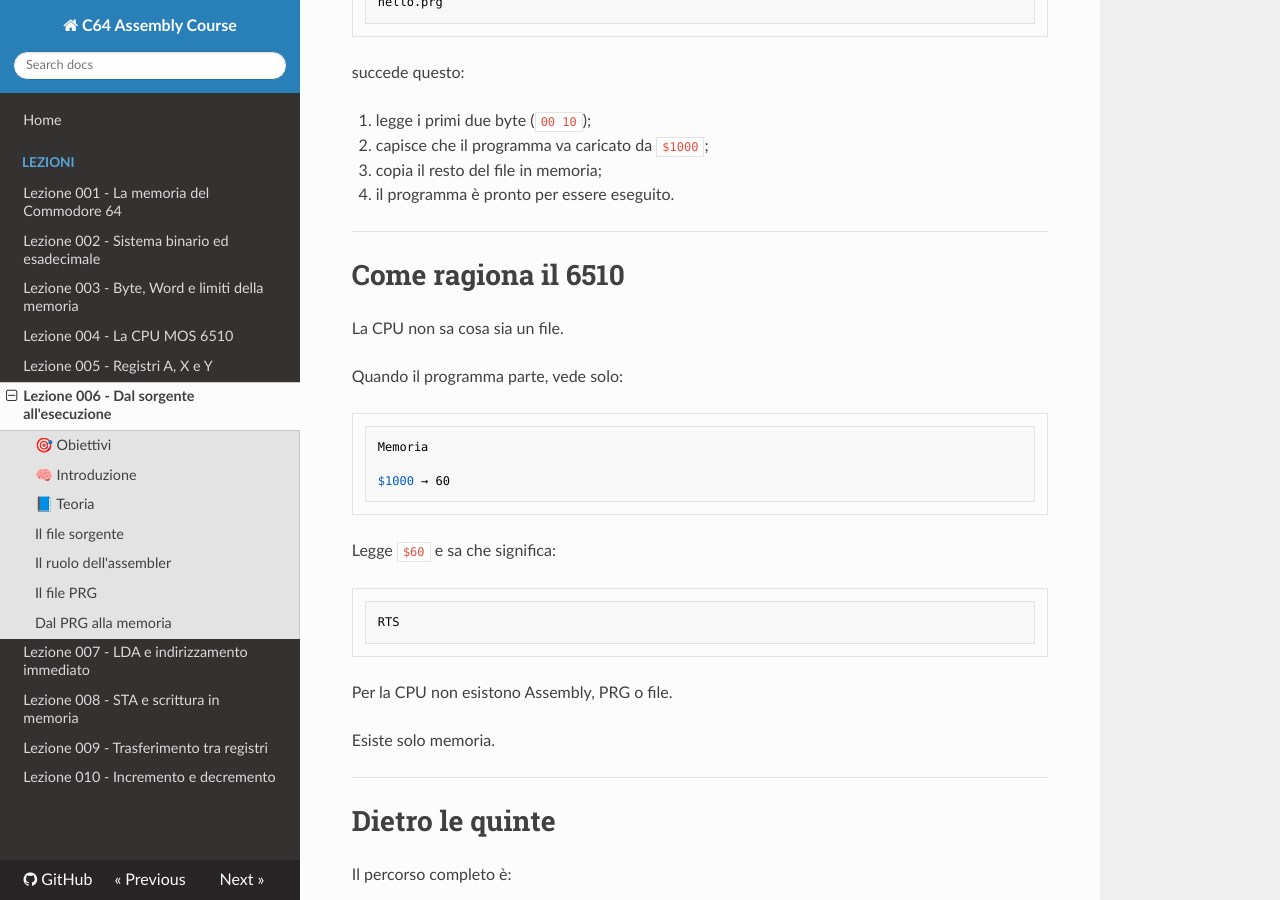
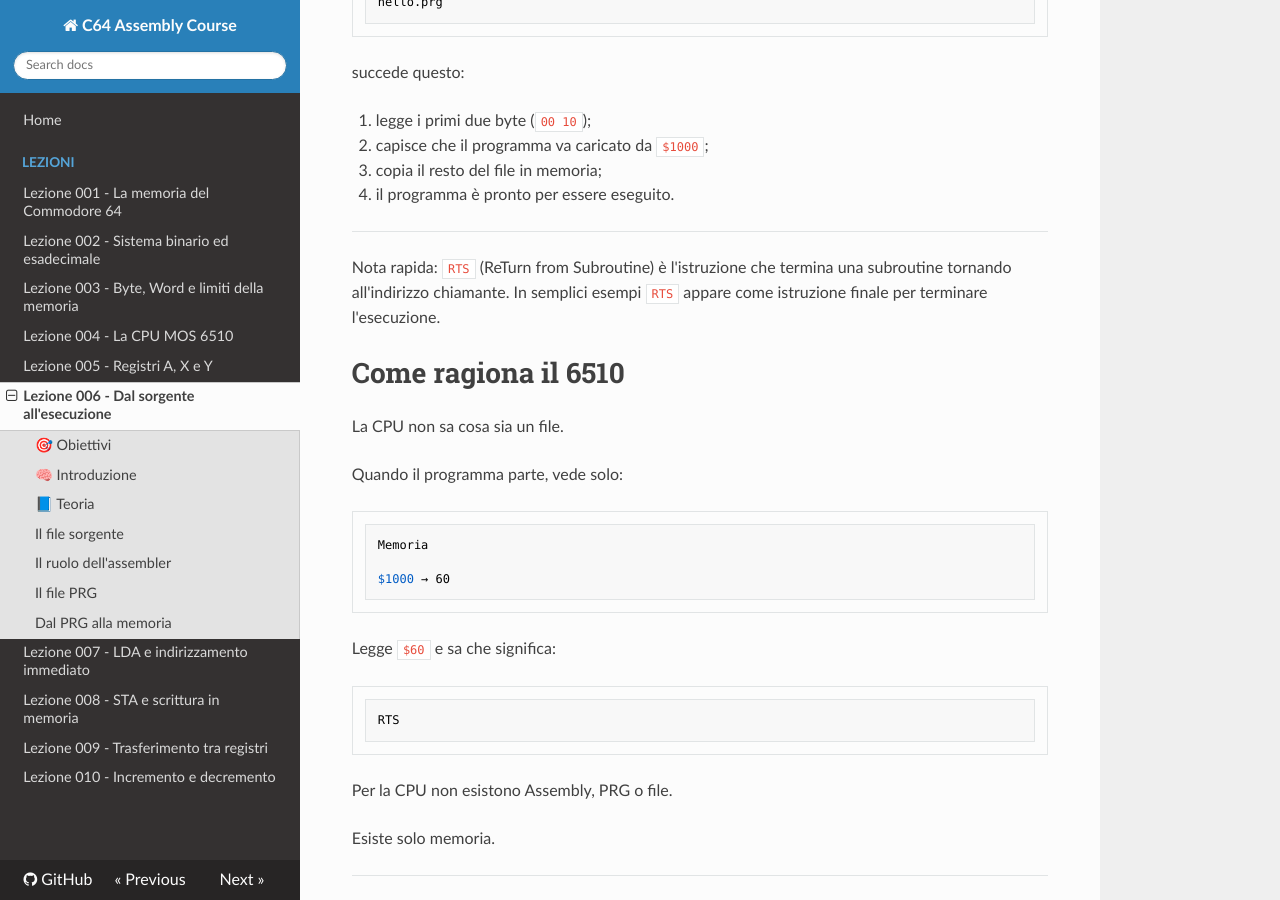
Before and after one commit to quelo1972/c64-assembly-course, an MkDocs documentation site: the page built from docs/lessons/006-from-source-to-execution.md, in a window 1280 px wide and 900 px high, scrolled down 2551 px. Built offline with MkDocs 1.6.1, drawn with Linux system fonts in a browser that asks for light colours; nearby versions of some CDN libraries.

```diff
--- a/docs/lessons/006-from-source-to-execution.md
+++ b/docs/lessons/006-from-source-to-execution.md
@@ -112,6 +112,9 @@
 
 ---
 
+Nota rapida: `RTS` (ReTurn from Subroutine) è l'istruzione che termina una subroutine tornando all'indirizzo chiamante. In semplici esempi `RTS` appare come istruzione finale per terminare l'esecuzione.
+
+
 # Come ragiona il 6510
 
 La CPU non sa cosa sia un file.
```
Also changed, not shown: docs/lessons/010-increment-decrement.md (+8 -0 lines).
